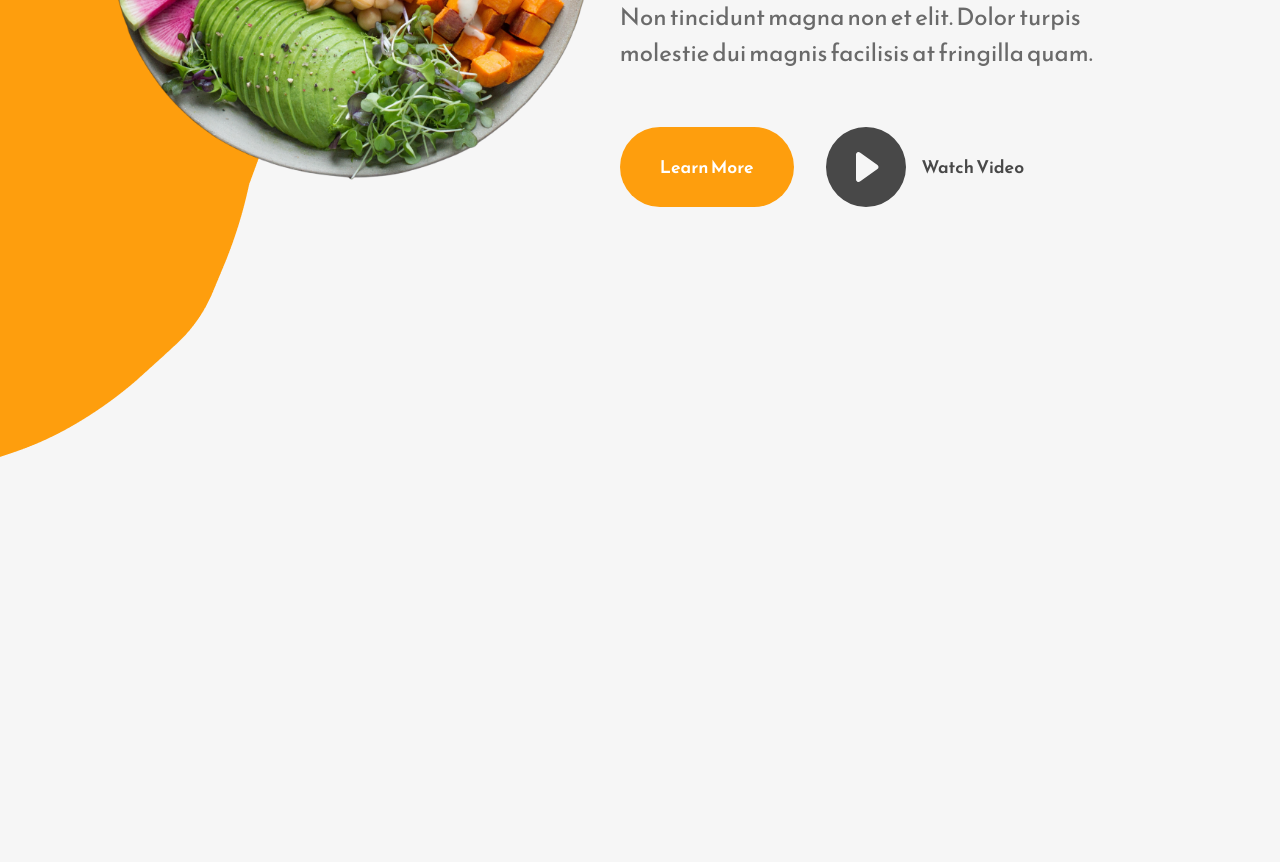
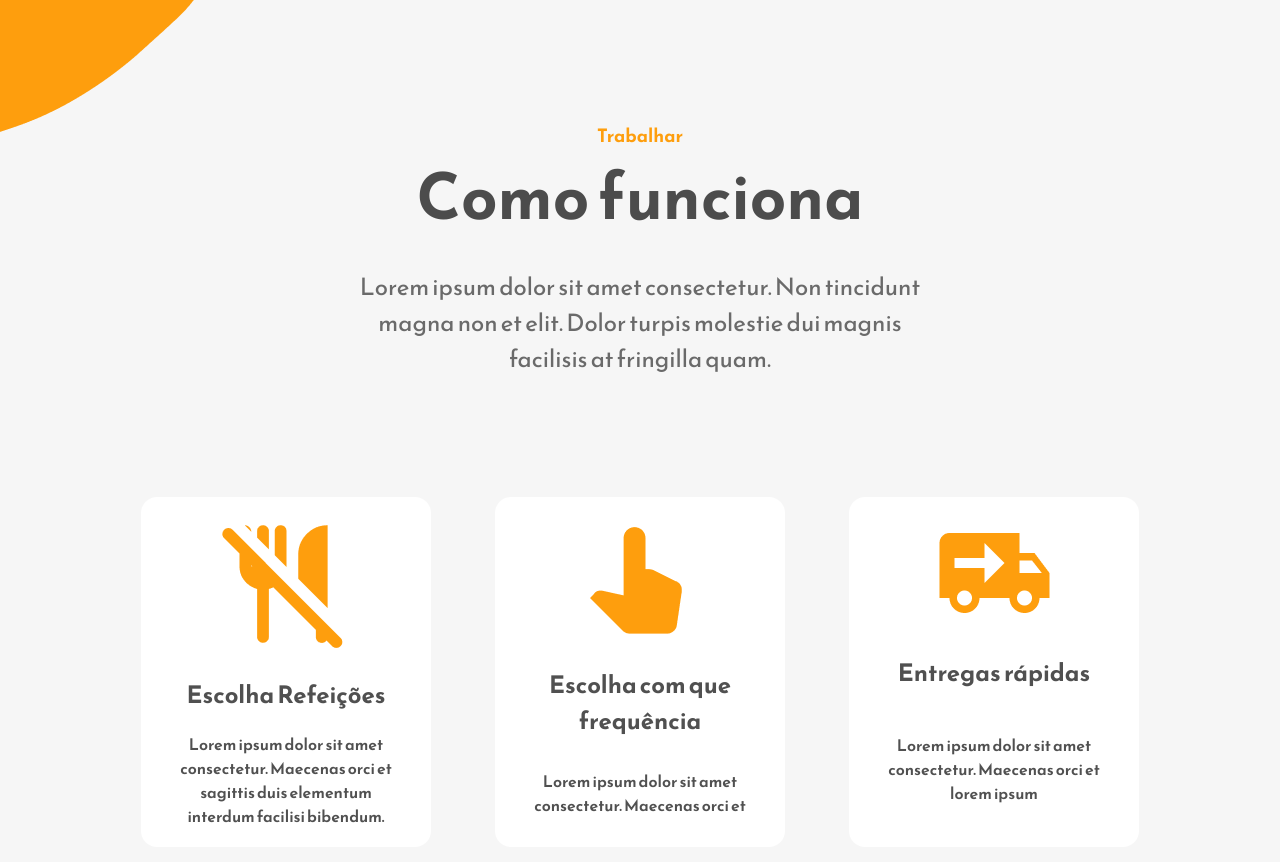
Before and after one commit to EduardaCoffacci/Restaurant-Landing-Page, a React (Vite) app: page / in a window 1280 px wide. Shown: the part 1660-2522 px from the top of the page. Before the commit the page ends 2141 px from the top, so only its background shows below. Built offline with nearby package versions, Linux system fonts and the light colour scheme; a web font is replaced by a local one.

Commit message:
pagina work

```diff
--- a/src/App.css
+++ b/src/App.css
@@ -71,6 +71,9 @@ nav {
   right: -170px;
   z-index: -2;
   max-width: 700px;
+}
+.home-image-container {
+  width: 550px;
 }
 .home-image-section {
   max-width: 600px;
@@ -167,3 +170,50 @@ nav {
   font-size: 5rem;
   margin-right: 1rem;
 }
+
+.work-section-wrapper {
+  margin-top: 15rem;
+}
+.work-section-top p {
+  text-align: center;
+  max-width: 600px !important;
+}
+.work-section-top h1 {
+  max-width: 700px !important;
+}
+.work-section-top {
+  display: flex;
+  justify-content: center;
+  align-items: center;
+  flex-direction: column;
+}
+.work-section-info {
+  width: 290px;
+  min-height: 350px;
+  background-color: white;
+  padding: 1rem 2rem;
+  display: flex;
+  flex-direction: column;
+  justify-content: center;
+  align-items: center;
+  text-align: center;
+  border-radius: 1rem;
+  color: #505050;
+  margin: 1rem 2rem;
+}
+.work-section-info h2 {
+  margin: 1rem 0rem;
+}
+.work-section-bottom {
+  margin-top: 5rem;
+  display: flex;
+  justify-content: center;
+  align-items: center;
+  flex-wrap: wrap;
+}
+.work-section-info p {
+  flex: 1;
+  display: flex;
+  align-items: center;
+  font-weight: 600;
+}
--- a/src/App.jsx
+++ b/src/App.jsx
@@ -1,3 +1,4 @@
+import  Work  from "./components/work"
 import "./App.css";
 import About from "./components/About";
 import  Home  from "./components/Home";
@@ -7,6 +8,7 @@ function App() {
     <div className="App">
       <Home/>
       <About/>
+      <Work/>
     </div>
   )
 }
--- a/src/components/About.jsx
+++ b/src/components/About.jsx
@@ -14,7 +14,7 @@ const About = () => {
       </div>
       <div className="about-section-text-container">
         <p className="primary-subheading">About</p>
-        <h1>Food Is An Important PArt Of A Balanced Diet</h1>
+        <h1>O alimento é uma parte importante de uma dieta equilibrada</h1>
         <p className="primary-text">
           Lorem ipsum dolor sit amet consectetur. Non tincidunt magna non et
           elit. Dolor turpis molestie dui magnis facilisis at fringilla quam.
@@ -24,9 +24,9 @@ const About = () => {
           facilisis at fringilla quam.
         </p>
         <div className="about-buttons-container">
-          <button className="secondary-button">Learn More</button>
+          <button className="secondary-button">Saiba Mais</button>
           <button className="watch-video-button">
-            <BsFillPlayCircleFill /> Watch Video
+            <BsFillPlayCircleFill /> Assista o vídeo
           </button>
         </div>
       </div>
--- /dev/null
+++ b/src/components/Work.jsx
@@ -0,0 +1,49 @@
+import React from "react";
+import PickMeals from "../assets/pick-meals-image.png";
+import ChooseMeals from "../assets/choose-image.png";
+import DeliveryMeals from "../assets/delivery-image.png";
+
+const Work = () => {
+  const workInfoData = [
+    {
+      image: PickMeals,
+      title: "Escolha Refeições",
+      text: "Lorem ipsum dolor sit amet consectetur. Maecenas orci et sagittis duis elementum interdum facilisi bibendum.",
+    },
+    {
+      image: ChooseMeals,
+      title: "Escolha com que frequência",
+      text: "Lorem ipsum dolor sit amet consectetur. Maecenas orci et ",
+    },
+    {
+      image: DeliveryMeals,
+      title: "Entregas rápidas",
+      text: "Lorem ipsum dolor sit amet consectetur. Maecenas orci et lorem ipsum",
+    },
+  ];
+  return (
+    <div className="work-section-wrapper">
+      <div className="work-section-top">
+        <p className="primary-subheading">Trabalhar</p>
+        <h1 className="primary-heading">Como funciona</h1>
+        <p className="primary-text">
+          Lorem ipsum dolor sit amet consectetur. Non tincidunt magna non et
+          elit. Dolor turpis molestie dui magnis facilisis at fringilla quam.
+        </p>
+        <div className="work-section-bottom">
+          {workInfoData.map((data) => (
+            <div className="work-section-info" key={data.title}>
+              <div className="info-boxes-img-container">
+                <img src={data.image} alt="" />
+              </div>
+              <h2>{data.title}</h2>
+              <p>{data.text}</p>
+            </div>
+          ))}
+        </div>
+      </div>
+    </div>
+  );
+};
+
+export default Work;
```
Also changed, not shown: src/components/Testimonial.jsx (added, +11 -0 lines).
